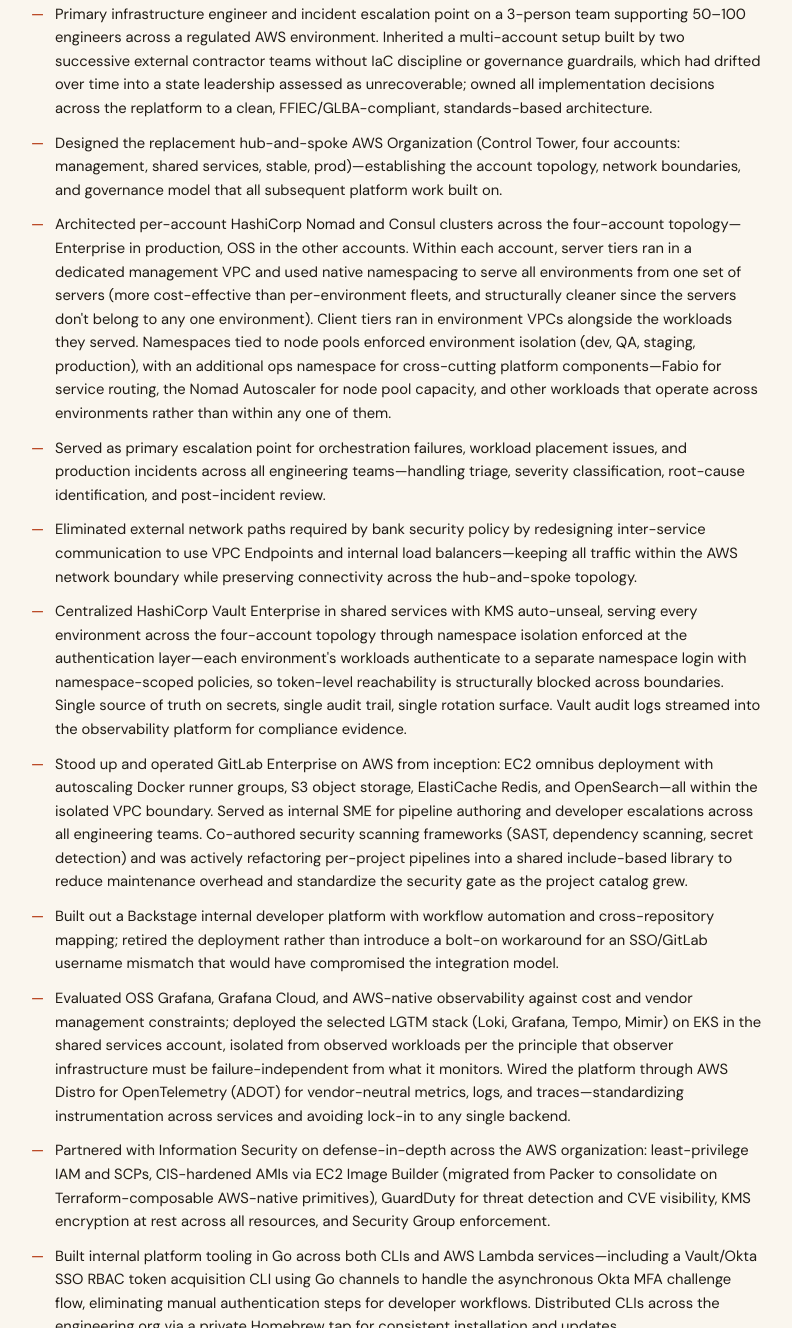
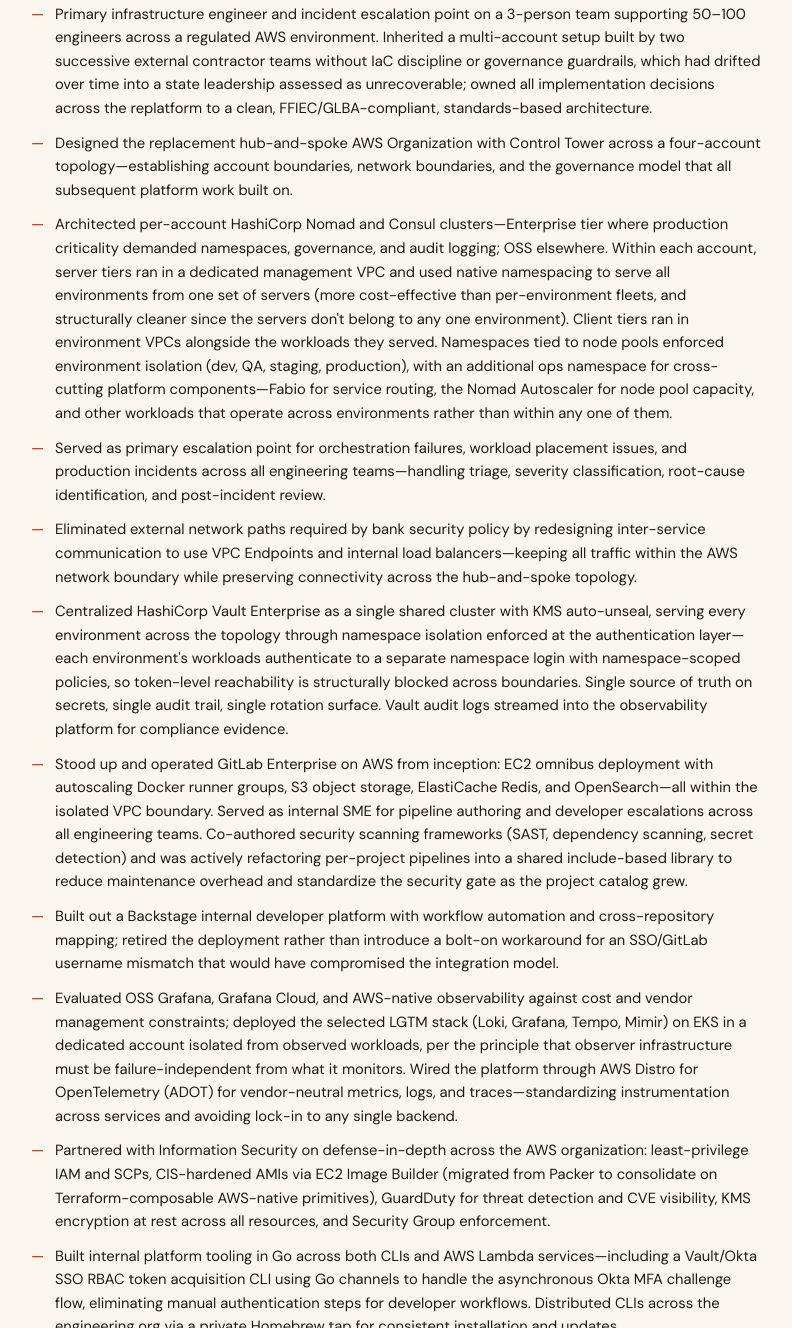
Before and after one commit to couchcryptid/couchcryptid.github.io, a plain HTML site: page index.html in a window 1280 px wide. Shown: the part 1280-2608 px from the top of the page, without its empty margins (261-1053 px from the left). Drawn offline with Linux system fonts and the light colour scheme.

Commit message:
resume: remove account names, replace with architectural reasoning

```diff
--- a/index.html
+++ b/index.html
@@ -535,14 +535,14 @@
     <p class="org">MidFirst Bank · Oklahoma City, OK</p>
     <ul>
       <li>Primary infrastructure engineer and incident escalation point on a 3-person team supporting 50–100 engineers across a regulated AWS environment. Inherited a multi-account setup built by two successive external contractor teams without IaC discipline or governance guardrails, which had drifted over time into a state leadership assessed as unrecoverable; owned all implementation decisions across the replatform to a clean, FFIEC/GLBA-compliant, standards-based architecture.</li>
-      <li>Designed the replacement hub-and-spoke AWS Organization (Control Tower, four accounts: management, shared services, stable, prod)—establishing the account topology, network boundaries, and governance model that all subsequent platform work built on.</li>
-      <li>Architected per-account HashiCorp Nomad and Consul clusters across the four-account topology—Enterprise in production, OSS in the other accounts. Within each account, server tiers ran in a dedicated management VPC and used native namespacing to serve all environments from one set of servers (more cost-effective than per-environment fleets, and structurally cleaner since the servers don't belong to any one environment). Client tiers ran in environment VPCs alongside the workloads they served. Namespaces tied to node pools enforced environment isolation (dev, QA, staging, production), with an additional ops namespace for cross-cutting platform components—Fabio for service routing, the Nomad Autoscaler for node pool capacity, and other workloads that operate across environments rather than within any one of them.</li>
+      <li>Designed the replacement hub-and-spoke AWS Organization with Control Tower across a four-account topology—establishing account boundaries, network boundaries, and the governance model that all subsequent platform work built on.</li>
+      <li>Architected per-account HashiCorp Nomad and Consul clusters—Enterprise tier where production criticality demanded namespaces, governance, and audit logging; OSS elsewhere. Within each account, server tiers ran in a dedicated management VPC and used native namespacing to serve all environments from one set of servers (more cost-effective than per-environment fleets, and structurally cleaner since the servers don't belong to any one environment). Client tiers ran in environment VPCs alongside the workloads they served. Namespaces tied to node pools enforced environment isolation (dev, QA, staging, production), with an additional ops namespace for cross-cutting platform components—Fabio for service routing, the Nomad Autoscaler for node pool capacity, and other workloads that operate across environments rather than within any one of them.</li>
       <li>Served as primary escalation point for orchestration failures, workload placement issues, and production incidents across all engineering teams—handling triage, severity classification, root-cause identification, and post-incident review.</li>
       <li>Eliminated external network paths required by bank security policy by redesigning inter-service communication to use VPC Endpoints and internal load balancers—keeping all traffic within the AWS network boundary while preserving connectivity across the hub-and-spoke topology.</li>
-      <li>Centralized HashiCorp Vault Enterprise in shared services with KMS auto-unseal, serving every environment across the four-account topology through namespace isolation enforced at the authentication layer—each environment's workloads authenticate to a separate namespace login with namespace-scoped policies, so token-level reachability is structurally blocked across boundaries. Single source of truth on secrets, single audit trail, single rotation surface. Vault audit logs streamed into the observability platform for compliance evidence.</li>
+      <li>Centralized HashiCorp Vault Enterprise as a single shared cluster with KMS auto-unseal, serving every environment across the topology through namespace isolation enforced at the authentication layer—each environment's workloads authenticate to a separate namespace login with namespace-scoped policies, so token-level reachability is structurally blocked across boundaries. Single source of truth on secrets, single audit trail, single rotation surface. Vault audit logs streamed into the observability platform for compliance evidence.</li>
       <li>Stood up and operated GitLab Enterprise on AWS from inception: EC2 omnibus deployment with autoscaling Docker runner groups, S3 object storage, ElastiCache Redis, and OpenSearch—all within the isolated VPC boundary. Served as internal SME for pipeline authoring and developer escalations across all engineering teams. Co-authored security scanning frameworks (SAST, dependency scanning, secret detection) and was actively refactoring per-project pipelines into a shared include-based library to reduce maintenance overhead and standardize the security gate as the project catalog grew.</li>
       <li>Built out a Backstage internal developer platform with workflow automation and cross-repository mapping; retired the deployment rather than introduce a bolt-on workaround for an SSO/GitLab username mismatch that would have compromised the integration model.</li>
-      <li>Evaluated OSS Grafana, Grafana Cloud, and AWS-native observability against cost and vendor management constraints; deployed the selected LGTM stack (Loki, Grafana, Tempo, Mimir) on EKS in the shared services account, isolated from observed workloads per the principle that observer infrastructure must be failure-independent from what it monitors. Wired the platform through AWS Distro for OpenTelemetry (ADOT) for vendor-neutral metrics, logs, and traces—standardizing instrumentation across services and avoiding lock-in to any single backend.</li>
+      <li>Evaluated OSS Grafana, Grafana Cloud, and AWS-native observability against cost and vendor management constraints; deployed the selected LGTM stack (Loki, Grafana, Tempo, Mimir) on EKS in a dedicated account isolated from observed workloads, per the principle that observer infrastructure must be failure-independent from what it monitors. Wired the platform through AWS Distro for OpenTelemetry (ADOT) for vendor-neutral metrics, logs, and traces—standardizing instrumentation across services and avoiding lock-in to any single backend.</li>
       <li>Partnered with Information Security on defense-in-depth across the AWS organization: least-privilege IAM and SCPs, CIS-hardened AMIs via EC2 Image Builder (migrated from Packer to consolidate on Terraform-composable AWS-native primitives), GuardDuty for threat detection and CVE visibility, KMS encryption at rest across all resources, and Security Group enforcement.</li>
       <li>Built internal platform tooling in Go across both CLIs and AWS Lambda services—including a Vault/Okta SSO RBAC token acquisition CLI using Go channels to handle the asynchronous Okta MFA challenge flow, eliminating manual authentication steps for developer workflows. Distributed CLIs across the engineering org via a private Homebrew tap for consistent installation and updates.</li>
       <li>Developed event-driven services and utilities in Python, Bash, and TypeScript across internal platform workloads—including a Python AWS Step Functions pipeline (migrated from TypeScript for better AWS runtime support) that fetches, resizes, crops, and recolors merchant logos, outputting three retina-sized variants to S3 for CDN delivery.</li>
```
Also changed, not shown: 1 other file.
